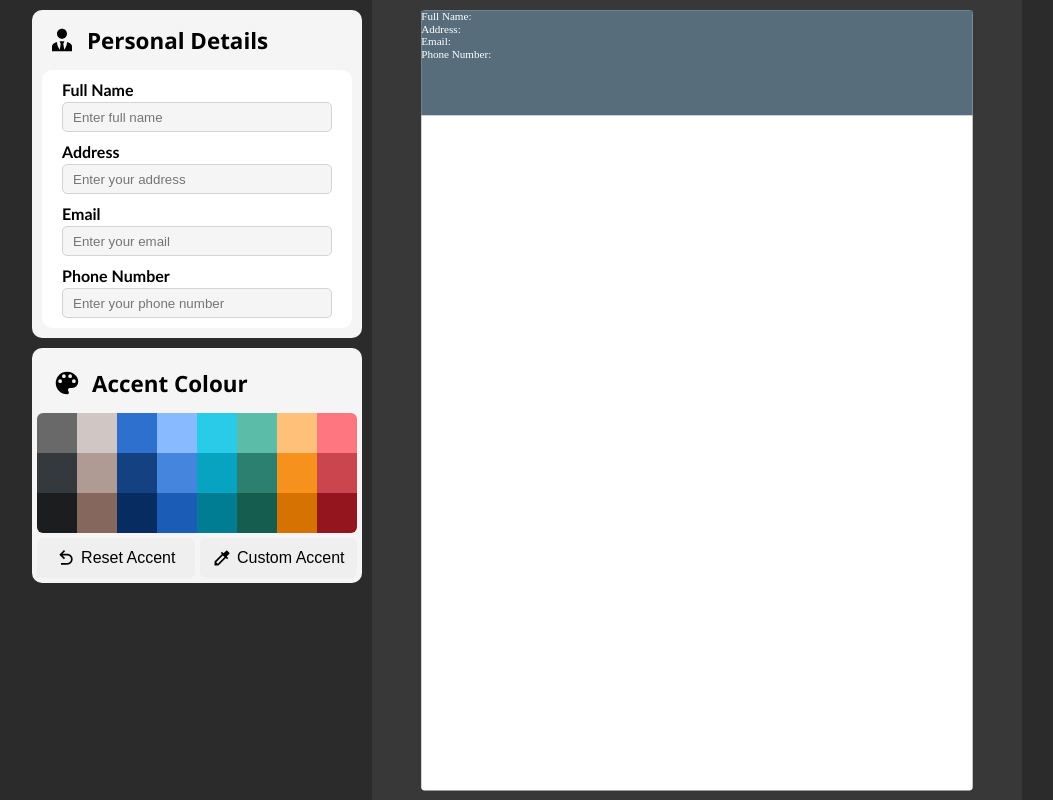
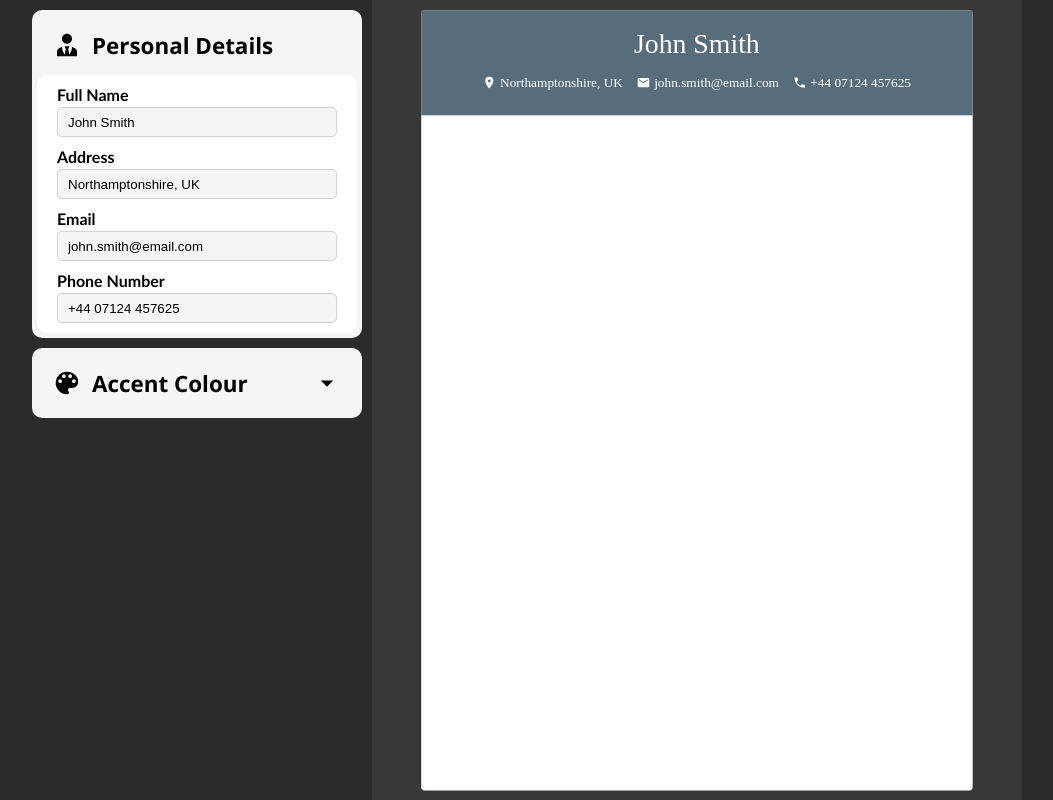
Before and after one commit to ryanmillard/odin-cv-builder, a React app: page / in a window 1280 px wide. Shown: the whole page, without its empty margins (118-1171 px from the left). Built offline with nearby package versions, Linux system fonts and the light colour scheme; the HTML template or start-up script is replaced by a standard one.

Commit message:
Use DropdownSection as a wrapper component

```diff
--- a/src/App.jsx
+++ b/src/App.jsx
@@ -7,9 +7,10 @@ import CVPreview from './components/CVPreview/cv-preview.jsx';
 import AccentColourPicker from './components/AccentColourPicker/accent-picker.jsx';
 
 import { mdiAccountTie, mdiSchool, mdiBriefcase } from '@mdi/js';
+import DropdownForm from './components/DropdownForm/dropdown-form.jsx';
 
-const templateData = [
-  {
+const templateData = {
+  "personalDetails": {
     "name": "personalDetails",
     "items": [
       {
@@ -38,35 +39,41 @@ const templateData = [
       }
     ],
   }
-];
+};
+
+for (const formName in templateData) {
+  templateData[formName].items.forEach(item => {
+    item.value = item.example;
+  });
+}
 
 function App() {
   const [CVData, setCVData] = useState(templateData);
 
   function itemValueChanged(formName, formItemName, newValue) {
     setCVData(prevState => {
-      return prevState.map((form) => {
-        if (form.name !== formName) return form;
-        return {
-          ...form,
-          items: form.items.map((item) => {
+      return {
+        ...prevState,
+        [formName]: {
+          ...prevState[formName],
+          items: prevState[formName].items.map(item => {
             if (item.name !== formItemName) return item;
             return { ...item, value: newValue };
           })
-        };
-      });
+        }
+      };
     });
   }
 
   return (
     <div className="app-wrapper">
       <div className="app-container">
-        <div className="cv-details-input">
-          <DropdownSection
+        <div className="cv-details-input-container">
+          <DropdownForm
             name="Personal Details"
             icon={mdiAccountTie}
             isCollapsable={false}
-            form={templateData[0]}
+            form={CVData["personalDetails"]}
             valueChanged={itemValueChanged}
           />
           <AccentColourPicker/>
--- a/src/components/AccentColourPicker/accent-picker.jsx
+++ b/src/components/AccentColourPicker/accent-picker.jsx
@@ -4,6 +4,7 @@ import { mdiPalette, mdiArrowULeftTop, mdiEyedropperVariant } from '@mdi/js';
 
 import './accent-picker.scss';
 
+import DropdownSection from '../DropdownSection/dropdown-section.jsx';
 import AccentChanger from '../AccentChanger/accent-changer.jsx';
 
 const columns = [
@@ -75,35 +76,35 @@ function AccentColourPicker() {
   function customAccentPressed() {
     if (!hiddenPickerReference.current) return;
     const hiddenPicker = hiddenPickerReference.current;
+
+    // Could not get useEffect to trigger when UI was actually
+    // being shown meaning the reference was null on first show
+    hiddenPicker.addEventListener('input', colourPickerUsed);
+
     hiddenPicker.click();
   }
 
   function colourPickerUsed(event) {
-    console.log(event.target.value);
     let rgbValue = hexToRGB(event.target.value);
     document.documentElement.style.setProperty("--accent-colour", rgbValue);
     changeTextColour(rgbValue);
     setSelectedID(null);
-    // console.log(event.target.value);
   }
 
   useEffect(() => {
     if (!hiddenPickerReference.current) return;
     const hiddenPicker = hiddenPickerReference.current;
 
-    hiddenPicker.addEventListener('input', colourPickerUsed)
+    hiddenPicker.addEventListener('input', colourPickerUsed);
 
     // If element gets deleted then remove event listener
     return () => {
       hiddenPicker.removeEventListener('input', colourPickerUsed);
     }
-  },[]);
+  });
 
   return (
-    <div className="accent-picker-container">
-      <div className="dropdown-header">
-        <span className='dropdown-name'><Icon path={mdiPalette} size={'30px'}/> Accent Colour</span>
-      </div>
+    <DropdownSection name={"Accent Colour"} icon={mdiPalette}>
       <div style={{
         display: "flex",
         borderRadius: "6px",
@@ -118,6 +119,7 @@ function AccentColourPicker() {
               const colourID = `${columnIndex}${colourIndex}`;
               const isSelected = colourID === selectedID;
               return <AccentChanger
+                key={colourID}
                 colour={colour}
                 isSelected={isSelected}
                 colourID={colourID}
@@ -149,7 +151,7 @@ function AccentColourPicker() {
           }}
         />
       </div>
-    </div>
+    </DropdownSection>
   )
 }
 
--- a/src/components/AccentColourPicker/accent-picker.scss
+++ b/src/components/AccentColourPicker/accent-picker.scss
@@ -1,9 +1,3 @@
-.accent-picker-container {
-  background-color: whitesmoke;
-  border-radius: 10px;
-  padding: 5px;
-}
-
 .accent-options-container {
   display: grid;
   grid-template-columns: 1fr 1fr;
--- a/src/components/CVPreview/cv-preview.jsx
+++ b/src/components/CVPreview/cv-preview.jsx
@@ -1,4 +1,7 @@
 import { useState, useEffect, useRef } from 'react';
+import Icon from '@mdi/react';
+import { mdiMapMarker, mdiEmail, mdiPhone } from '@mdi/js';
+
 import './cv-preview.scss';
 
 function CVPreview({ CVData }) {
@@ -35,10 +38,30 @@ function CVPreview({ CVData }) {
       transformOrigin: `center center`
     }}>
       <div className="cv-header">
-        {CVData[0].items[0].value}
-      {CVData[0].items.map(item => {
+        <div className="fullName-container"><span>{CVData["personalDetails"].items[0].value}</span></div>
+        <div className="cv-header-items-container">
+          {CVData["personalDetails"].items[1].value &&
+            <div className="cv-header-item">
+              <Icon path={mdiMapMarker} size={"20px"}/>
+              {CVData["personalDetails"].items[1].value}
+            </div>
+          }
+          {CVData["personalDetails"].items[2].value &&
+            <div className="cv-header-item">
+              <Icon path={mdiEmail} size={"20px"}/>
+              {CVData["personalDetails"].items[2].value}
+            </div>
+          }
+          {CVData["personalDetails"].items[3].value &&
+            <div className="cv-header-item">
+              <Icon path={mdiPhone} size={"20px"}/>
+              {CVData["personalDetails"].items[3].value}
+            </div>
+          }
+        </div>
+      {/* {CVData["personalDetails"].items.map(item => {
         return <div>{item.name}: {item.value}</div>
-      })}
+      })} */}
       </div>
     </div>
   )
--- a/src/components/CVPreview/cv-preview.scss
+++ b/src/components/CVPreview/cv-preview.scss
@@ -1,3 +1,9 @@
+@mixin flex-center {
+  display: flex;
+  align-items: center;
+  justify-content: center;
+}
+
 .cv-container {
   background-color: white;
   border-radius: 5px;
@@ -11,9 +17,34 @@
 }
 
 .cv-header {
+  @include flex-center;
+  flex-direction: column;
+
   background-color: var(--accent-colour);
   width: 100%;
   height: 4cm;
   // overflow: hidden;
   color: var(--accent-text-colour);
 }
+
+.fullName-container {
+  @include flex-center;
+  width: 100%;
+  height:1.5cm;
+  font-size: 2.5rem;
+}
+
+.cv-header-items-container {
+  @include flex-center;
+  flex-direction: row;
+  flex-wrap: wrap;
+
+  height: 1.5cm;
+}
+
+.cv-header-item {
+  @include flex-center;
+  font-size: 1.2rem;
+  gap: 5px;
+  margin: 0px 10px;
+}
--- a/src/components/DropdownForm/dropdown-form.jsx
+++ b/src/components/DropdownForm/dropdown-form.jsx
@@ -1,9 +1,16 @@
 import './dropdown-form.scss';
 
+import DropdownSection from '../DropdownSection/dropdown-section.jsx';
 import FormItem from '../FormItem/form-item.jsx';
 
-function DropdownForm({ form, valueChanged }) {
+function DropdownForm({ name, icon, isCollapsable=true, form, valueChanged }) {
+  // name="Personal Details"
+  // icon={mdiAccountTie}
+  // isCollapsable={false}
+  // form={CVData["personalDetails"]}
+
   return (
+    <DropdownSection name={name} icon={icon} isCollapsable={isCollapsable}>
       <div className="dropdown-form">
         {form.items.map((item) => {
           return <FormItem
@@ -16,6 +23,7 @@ function DropdownForm({ form, valueChanged }) {
           />
         })}
       </div>
+    </DropdownSection>
   )
 }
 
--- a/src/components/DropdownForm/dropdown-form.scss
+++ b/src/components/DropdownForm/dropdown-form.scss
@@ -1,6 +1,6 @@
 .dropdown-form {
   background-color: white;
   padding: 5px;
-  margin: 0px 10px 10px 10px;
+  // margin: 0px 10px 10px 10px;
   border-radius: 10px;
 }
--- a/src/components/DropdownSection/dropdown-section.jsx
+++ b/src/components/DropdownSection/dropdown-section.jsx
@@ -1,4 +1,4 @@
-import { useState } from "react";
+import { Children, useState, useCallback } from "react";
 
 import './dropdown-section.scss';
 
@@ -7,7 +7,7 @@ import { mdiMenuDown, mdiMenuUp } from '@mdi/js';
 
 import DropdownForm from '../DropdownForm/dropdown-form.jsx';
 
-function DropdownSection({name, icon, isCollapsable=true, form, valueChanged}) {
+function DropdownSection({name, icon, isCollapsable=true, children}) {
   const [isCollapsed, setCollapsed] = useState(true);
 
   function menuClicked() {
@@ -15,13 +15,9 @@ function DropdownSection({name, icon, isCollapsable=true, form, valueChanged}) {
     setCollapsed(!isCollapsed);
   }
 
-  function resetBtnClicked() {
-
-  }
-
   return (
-    <div className={"dropdown-container " + (isCollapsable ? 'collapsable-container' : '')}>
-      <div className="dropdown-header" onClick={menuClicked}>
+    <div className={"dropdown-container"}>
+      <div className={"dropdown-header " + (isCollapsable ? 'clickable-header' : '')} onClick={menuClicked}>
         <span className='dropdown-name'><Icon path={icon} size={'30px'}/> {name}</span>
         {isCollapsable &&
           <Icon className="dropdown-menu-icon" path={
@@ -30,7 +26,9 @@ function DropdownSection({name, icon, isCollapsable=true, form, valueChanged}) {
         }
       </div>
       {(!isCollapsed || !isCollapsable) &&
-        <DropdownForm form={form} valueChanged={valueChanged}/>
+        Children.map(children, child => {
+          return child;
+        })
       }
     </div>
   );
--- a/src/components/DropdownSection/dropdown-section.scss
+++ b/src/components/DropdownSection/dropdown-section.scss
@@ -4,6 +4,7 @@
   // border: 2px solid lightgray;
   // box-shadow: 2px 2px 5px lightgray;
   height: auto;
+  padding: 5px;
 }
 
 .dropdown-header {
@@ -15,10 +16,8 @@
   grid-template-rows: 30px;
 }
 
-.collapsable-container {
-  &:hover {
-    cursor: pointer;
-  }
+.clickable-header:hover {
+  cursor: pointer;
 }
 
 .dropdown-name {
--- a/src/styles/main.scss
+++ b/src/styles/main.scss
@@ -29,7 +29,7 @@ body {
   max-width: 1000px;
 }
 
-.cv-details-input {
+.cv-details-input-container {
   max-width: 350px;
 
   display: flex;
@@ -37,6 +37,8 @@ body {
   gap: 10px;
   padding: 10px;
   // background-color: red;
+  max-height: 100vh;
+  overflow-y: scroll;
 }
 
 .cv-wrapper {
```
Lines whose indentation alone changed are shown as unchanged.
